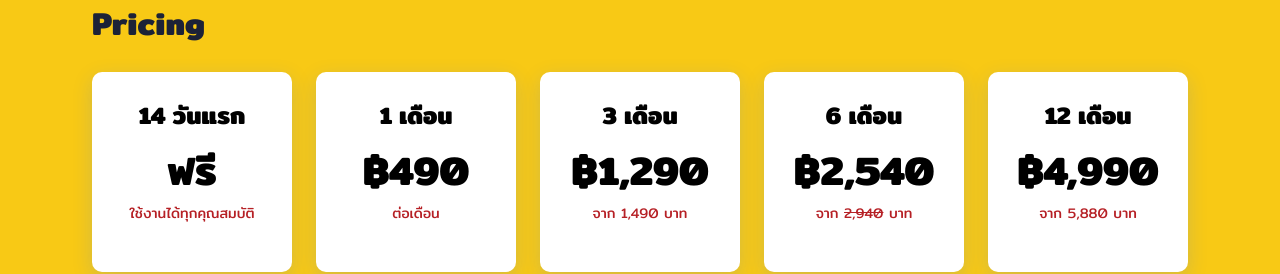
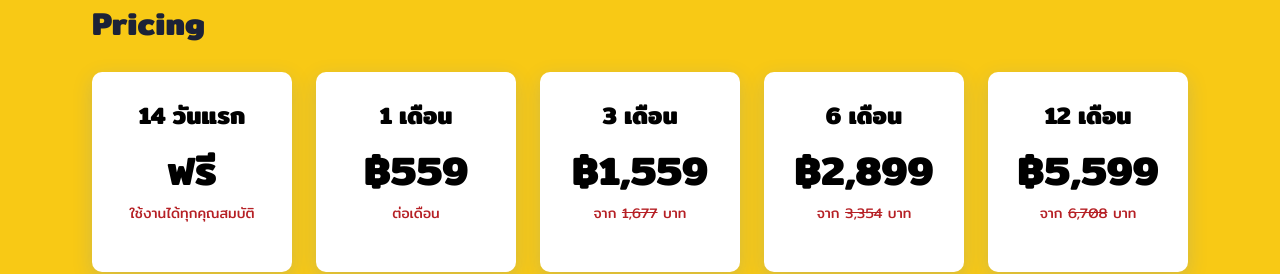
Before and after one commit to Aunggool/Seanheng.Web, a React (Create React App) app: page / in a window 1280 px wide. Shown: the part 4120-4394 px from the top of the page. Built offline with nearby package versions, Linux system fonts and the light colour scheme.

Commit message:
update pricing

```diff
--- a/src/components/Pricing.js
+++ b/src/components/Pricing.js
@@ -21,7 +21,7 @@ function Pricing() {
               <a href="#register" className="pricing__container-card" id='price_button_1m'>
                 <div className="pricing__container-cardInfo" id='price_button_1m'>
                   <h3 id='price_button_1m'>1 เดือน</h3>
-                  <h4 id='price_button_1m'>฿490</h4>
+                  <h4 id='price_button_1m'>฿559</h4>
                   <p id='price_button_1m'>ต่อเดือน</p>
                 </div>
               </a>
@@ -29,24 +29,24 @@ function Pricing() {
               <a href="#register" className="pricing__container-card" id='price_button_3m'>
                 <div className="pricing__container-cardInfo" id='price_button_3m'>
                   <h3 id='price_button_3m'>3 เดือน</h3>
-                  <h4 id='price_button_3m'>฿1,290</h4>
-                  <p id='price_button_3m'>จาก 1,490 บาท</p>
+                  <h4 id='price_button_3m'>฿1,559</h4>
+                  <p id='price_button_3m'>จาก <span className="cross-out">1,677</span> บาท</p>
                 </div>
               </a>
 
               <a href="#register" className="pricing__container-card" id='price_button_6m'>
                 <div className="pricing__container-cardInfo" id='price_button_6m'>
                   <h3 id='price_button_6m'>6 เดือน</h3>
-                  <h4 id='price_button_6m'>฿2,540</h4>
-                  <p id='price_button_6m'>จาก <span className="cross-out">2,940</span> บาท</p>
+                  <h4 id='price_button_6m'>฿2,899</h4>
+                  <p id='price_button_6m'>จาก <span className="cross-out">3,354</span> บาท</p>
                 </div>
               </a>
 
               <a href="#register" className="pricing__container-card" id='price_button_12m'>
                 <div className="pricing__container-cardInfo" id='price_button_12m'>
                   <h3 id='price_button_12m'>12 เดือน</h3>
-                  <h4 id='price_button_12m'>฿4,990</h4>
-                  <p id='price_button_12m'>จาก 5,880 บาท</p>
+                  <h4 id='price_button_12m'>฿5,599</h4>
+                  <p id='price_button_12m'>จาก <span className="cross-out">6,708</span> บาท</p>
                 </div>
               </a>
             </div>
```
Also changed, not shown: 1 other file (tests, documents, lock files or other folders).
